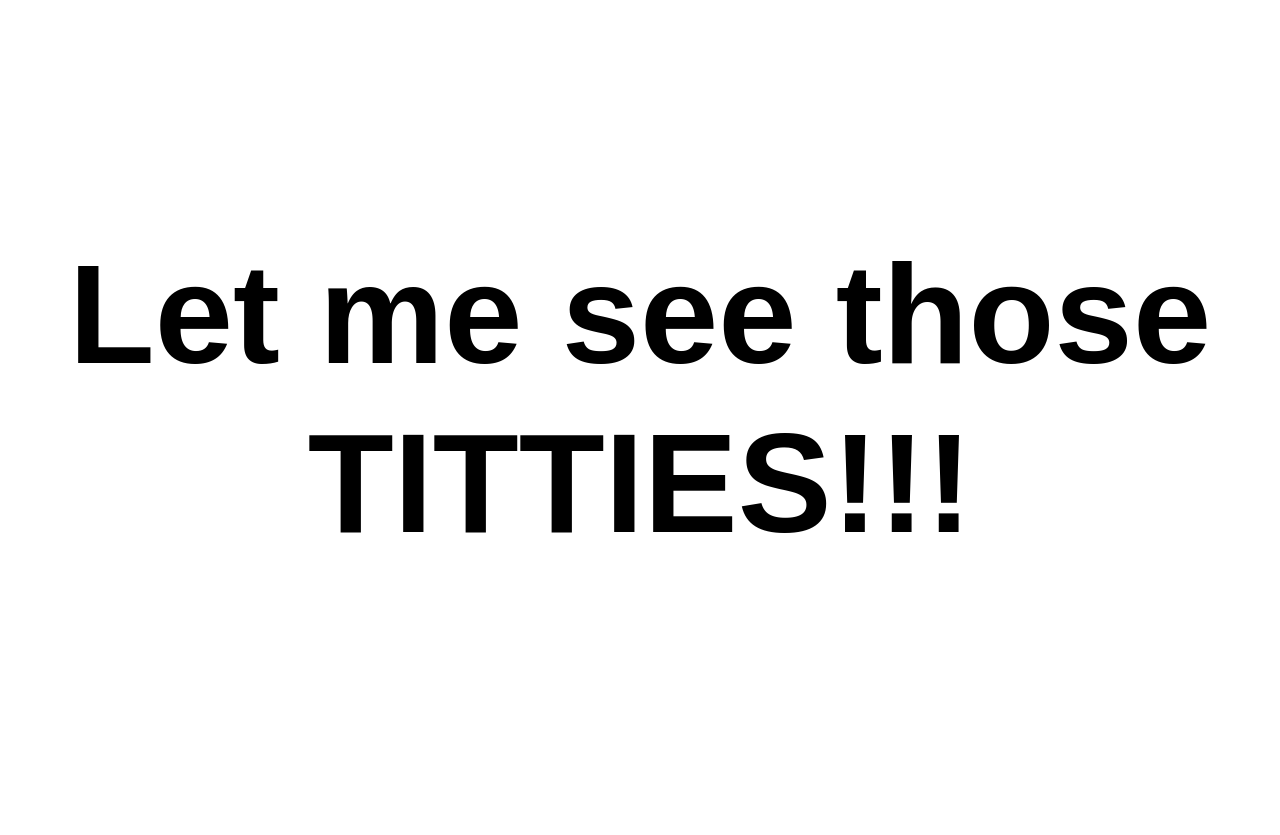
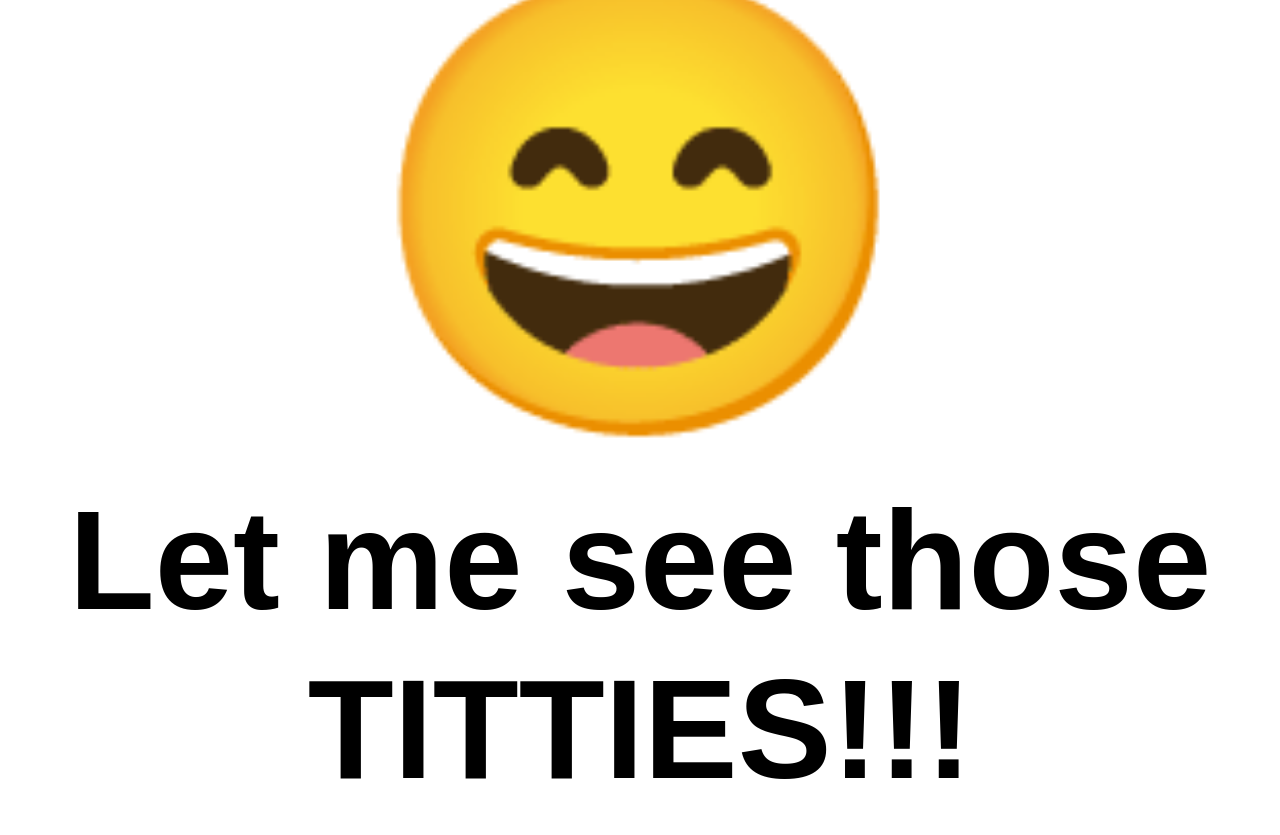
Before and after one commit to QRTeez/scan-me, a plain HTML site: page index.html in a window 1280 px wide. Before the commit the page ends 800 px from the top, so only its background shows below. Drawn offline with Linux system fonts and the light colour scheme.

Commit message:
Add smiling face emoji

```diff
--- a/index.html
+++ b/index.html
@@ -6,11 +6,13 @@
 <title>Message</title>
 <style>
   html, body { margin: 0; padding: 0; background: #ffffff; height: 100%; }
-  body { display: flex; align-items: center; justify-content: center; min-height: 100vh; }
-  h1 { color: #000000; font-family: Arial, Helvetica, sans-serif; font-size: 11vw; font-weight: bold; text-align: center; padding: 20px; line-height: 1.2; }
+  body { display: flex; flex-direction: column; align-items: center; justify-content: center; min-height: 100vh; }
+  .emoji { font-size: 35vw; line-height: 1.1; text-align: center; }
+  h1 { color: #000000; font-family: Arial, Helvetica, sans-serif; font-size: 11vw; font-weight: bold; text-align: center; padding: 20px; line-height: 1.2; margin: 0; }
 </style>
 </head>
 <body>
+<div class="emoji">😄</div>
 <h1>Let me see those TITTIES!!!</h1>
 </body>
 </html>
```
